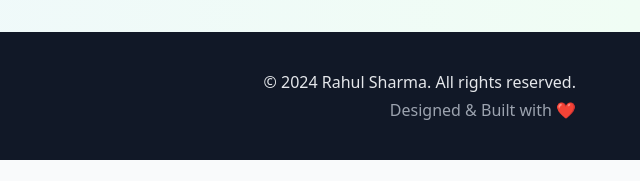
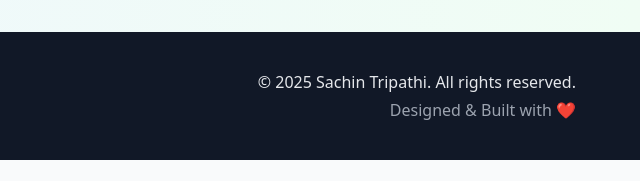
Before and after one commit to SachinTripathi08/Portfolio, a plain HTML site: page inndex.html in a window 1280 px wide. Shown: the part 3334-3515 px from the top of the page, 640-1280 px from the left. Drawn offline with nearby package versions, Linux system fonts and the light colour scheme.

Commit message:
Update inndex.html

```diff
--- a/inndex.html
+++ b/inndex.html
@@ -358,7 +358,7 @@ technical expertise to develop innovative solutions. </p>
                     <p class="mt-2">Computer Science Engineering Portfolio</p>
                 </div>
                 <div class="flex flex-col items-center md:items-end">
-                    <p>© 2024 Rahul Sharma. All rights reserved.</p>
+                    <p>© 2025 Sachin Tripathi. All rights reserved.</p>
                     <p class="mt-1 text-gray-400">Designed & Built with ❤️</p>
                 </div>
             </div>
```
